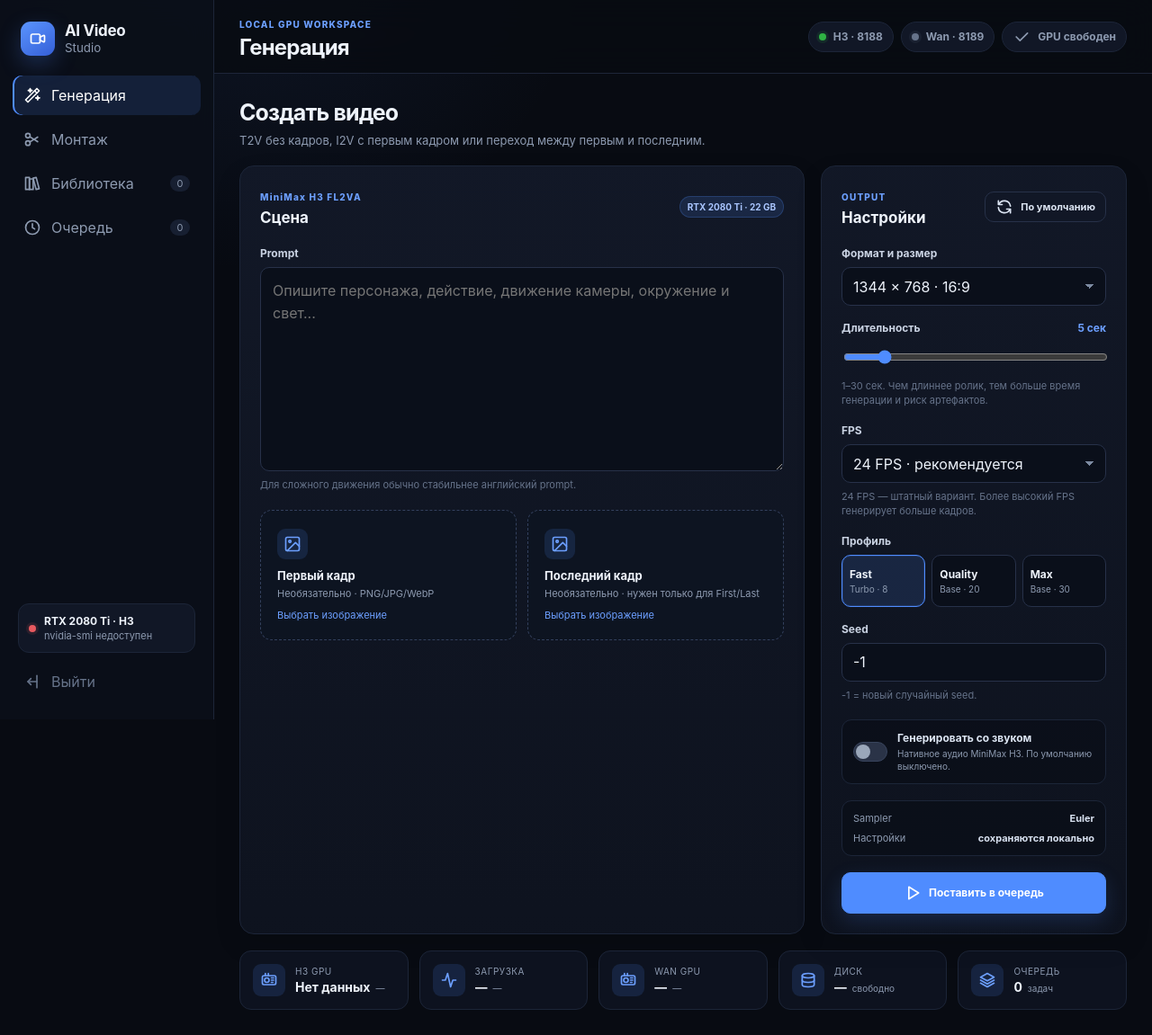
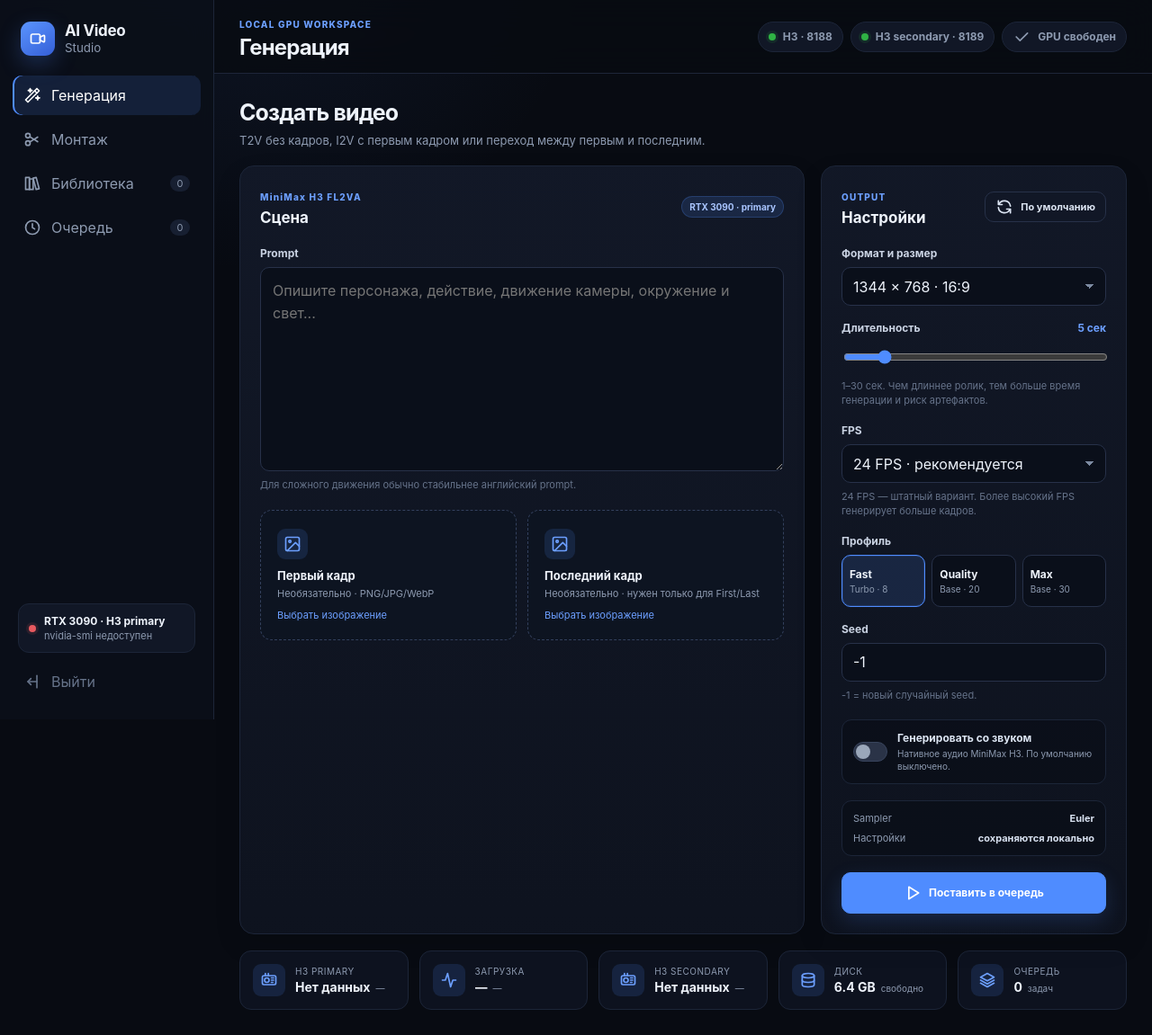
Before and after one commit to OpenFunRus/aivideosite, a FastAPI app: page / in a window 1280 px wide. Shown: the whole page at 90% size. Run offline with FastAPI, Linux system fonts and the light colour scheme; the visitor is signed in with stand-in values (Sample User, id 1); data that the repository does not hold is empty.

Commit message:
Rename Wan UI to dual H3 primary and secondary

```diff
--- a/app/templates/index.html
+++ b/app/templates/index.html
@@ -39,7 +39,7 @@
       <div class="gpu-mini">
         <span class="status-dot" id="gpu-status-dot"></span>
         <div>
-          <span id="gpu-mini-name">RTX 2080 Ti · H3</span>
+          <span id="gpu-mini-name">RTX 3090 · H3 primary</span>
           <small id="gpu-mini-value">проверка...</small>
         </div>
       </div>
@@ -63,9 +63,9 @@
           <span class="status-dot"></span>
           H3 · 8188
         </span>
-        <span class="status-pill" id="comfy-wan-status">
+        <span class="status-pill" id="comfy-secondary-status">
           <span class="status-dot"></span>
-          Wan · 8189
+          H3 secondary · 8189
         </span>
         <span class="status-pill" id="active-status">
           <svg class="icon"><use href="/static/icons.svg#icon-bolt"></use></svg>
@@ -90,7 +90,7 @@
                 <span class="panel-kicker">MiniMax H3 FL2VA</span>
                 <h3>Сцена</h3>
               </div>
-              <span class="badge badge-blue">RTX 2080 Ti · 22 GB</span>
+              <span class="badge badge-blue">RTX 3090 · primary</span>
             </div>
 
             <label class="field">
@@ -251,7 +251,7 @@
         <section class="dashboard-strip">
           <article class="metric-card">
             <span class="metric-icon"><svg class="icon"><use href="/static/icons.svg#icon-gpu"></use></svg></span>
-            <div><small>H3 GPU</small><strong id="metric-gpu">—</strong><span id="metric-vram">—</span></div>
+            <div><small>H3 primary</small><strong id="metric-gpu">—</strong><span id="metric-vram">—</span></div>
           </article>
           <article class="metric-card">
             <span class="metric-icon"><svg class="icon"><use href="/static/icons.svg#icon-activity"></use></svg></span>
@@ -259,7 +259,7 @@
           </article>
           <article class="metric-card">
             <span class="metric-icon"><svg class="icon"><use href="/static/icons.svg#icon-gpu"></use></svg></span>
-            <div><small>WAN GPU</small><strong id="metric-wan-gpu">—</strong><span id="metric-wan-vram">—</span></div>
+            <div><small>H3 secondary</small><strong id="metric-secondary-gpu">—</strong><span id="metric-secondary-vram">—</span></div>
           </article>
           <article class="metric-card">
             <span class="metric-icon"><svg class="icon"><use href="/static/icons.svg#icon-database"></use></svg></span>
```
